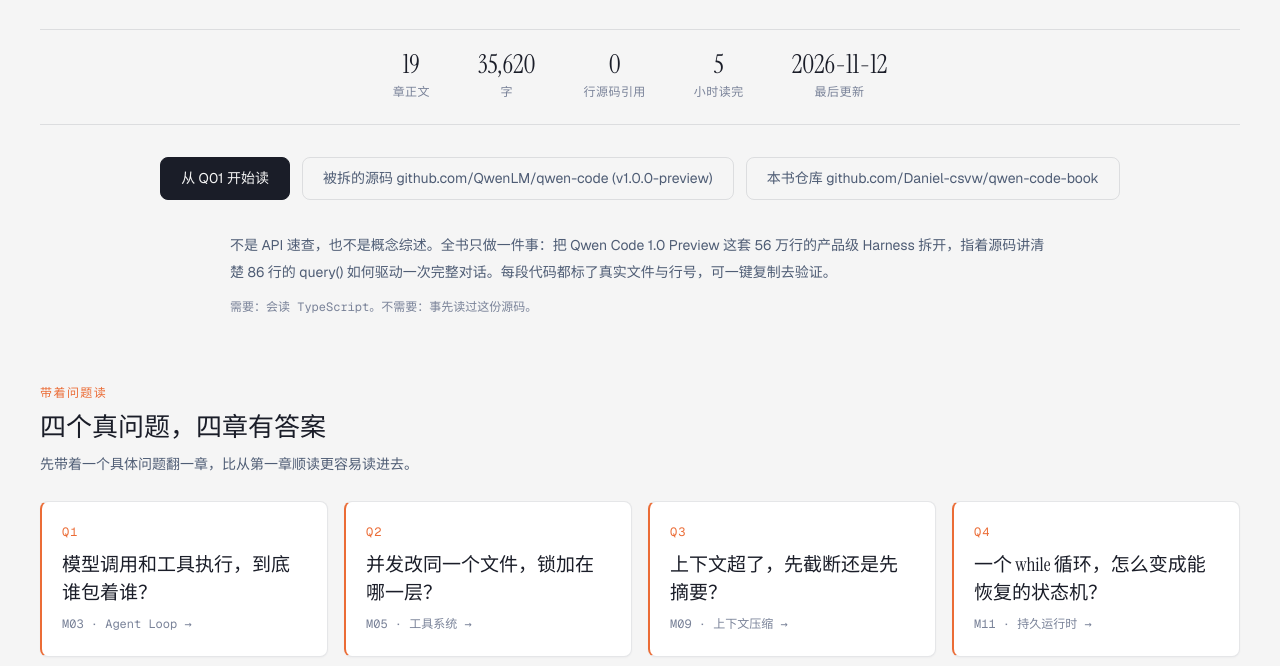
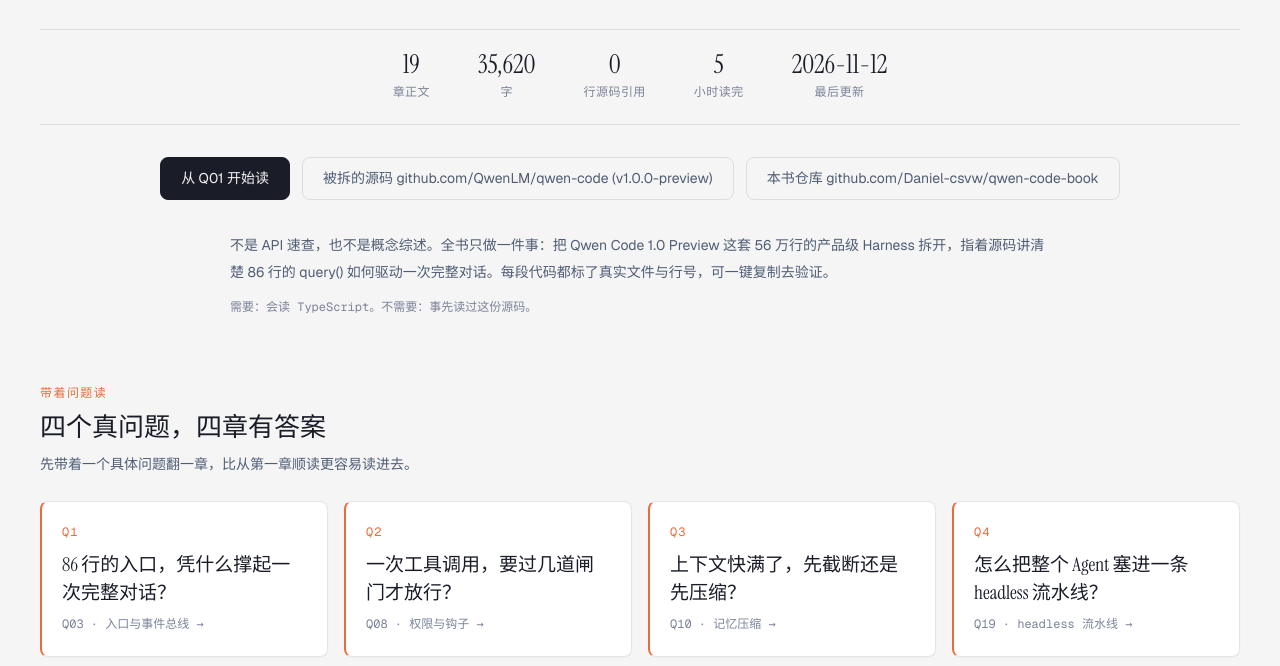
Before and after one commit to Daniel-csvw/qwen-code-book, a plain HTML site: page index.html in a window 1280 px wide. Shown: the part 286-952 px from the top of the page. Drawn offline with nearby package versions, Linux system fonts and the light colour scheme.

Commit message:
更新：2026/11/12 18:32:33 重新构建（21 章）

```diff
--- a/index.html
+++ b/index.html
@@ -44,19 +44,19 @@
       <h2>四个真问题，四章有答案</h2>
       <p>先带着一个具体问题翻一章，比从第一章顺读更容易读进去。</p>
     </div>
-    <div class="q-grid"><a class="q-card" href="modules/m03-agent-loop.html">
+    <div class="q-grid"><a class="q-card" href="modules/q03-query-eventbus.html">
         <span class="q-no">Q1</span>
-        <p>模型调用和工具执行，到底谁包着谁？</p>
-        <span class="q-go">M03 · Agent Loop →</span></a><a class="q-card" href="modules/m05-tools.html">
+        <p>86 行的入口，凭什么撑起一次完整对话？</p>
+        <span class="q-go">Q03 · 入口与事件总线 →</span></a><a class="q-card" href="modules/q08-permission-hooks.html">
         <span class="q-no">Q2</span>
-        <p>并发改同一个文件，锁加在哪一层？</p>
-        <span class="q-go">M05 · 工具系统 →</span></a><a class="q-card" href="modules/m09-compaction.html">
+        <p>一次工具调用，要过几道闸门才放行？</p>
+        <span class="q-go">Q08 · 权限与钩子 →</span></a><a class="q-card" href="modules/q10-compaction.html">
         <span class="q-no">Q3</span>
-        <p>上下文超了，先截断还是先摘要？</p>
-        <span class="q-go">M09 · 上下文压缩 →</span></a><a class="q-card" href="modules/m11-durable.html">
+        <p>上下文快满了，先截断还是先压缩？</p>
+        <span class="q-go">Q10 · 记忆压缩 →</span></a><a class="q-card" href="modules/q19-headless.html">
         <span class="q-no">Q4</span>
-        <p>一个 while 循环，怎么变成能恢复的状态机？</p>
-        <span class="q-go">M11 · 持久运行时 →</span></a></div>
+        <p>怎么把整个 Agent 塞进一条 headless 流水线？</p>
+        <span class="q-go">Q19 · headless 流水线 →</span></a></div>
   </section>
       <section class="part-block" id="part-1">
         <h2 class="part-title"><span>Part A · 全景</span><span class="count">2 章</span></h2>
```
